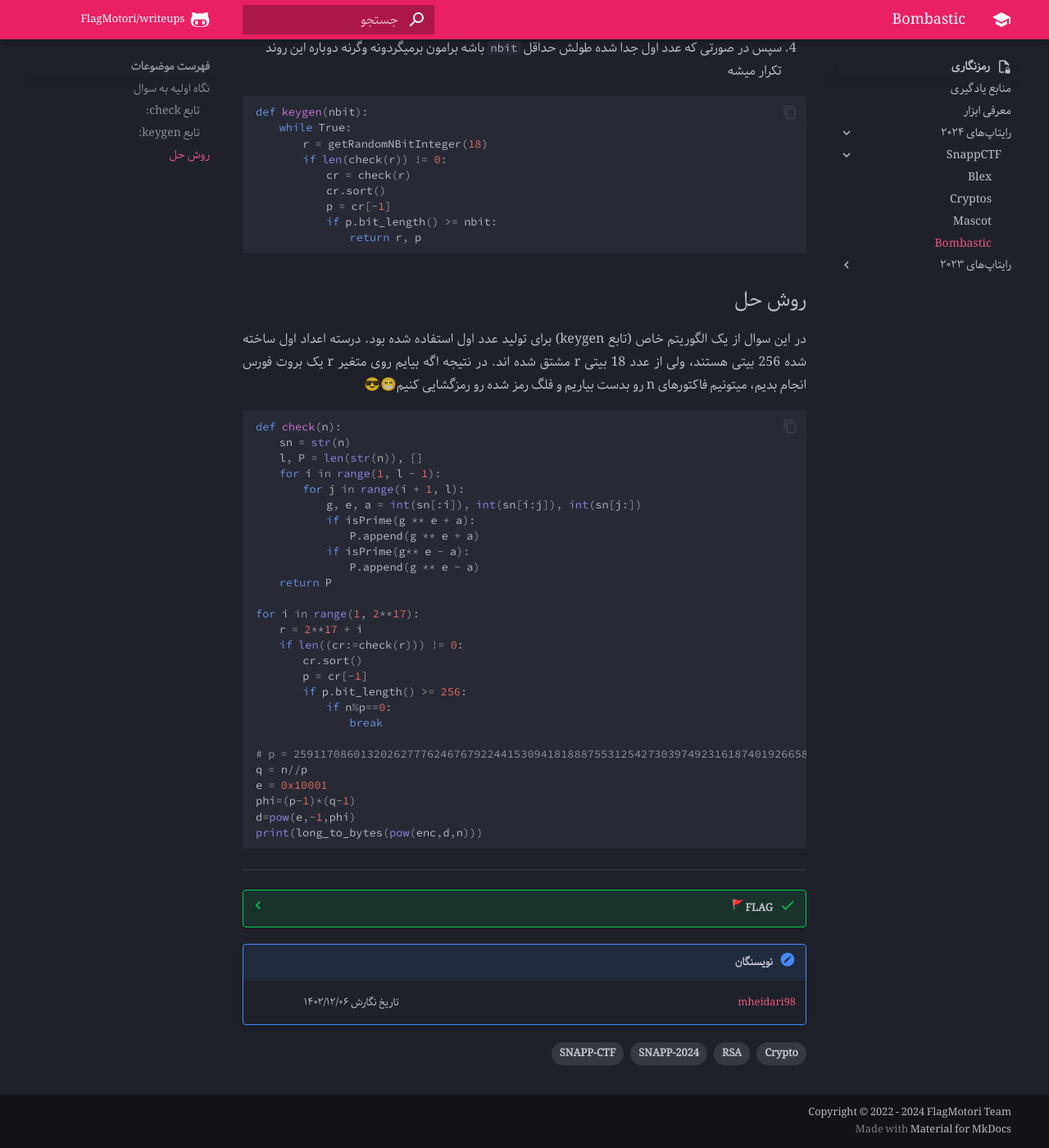
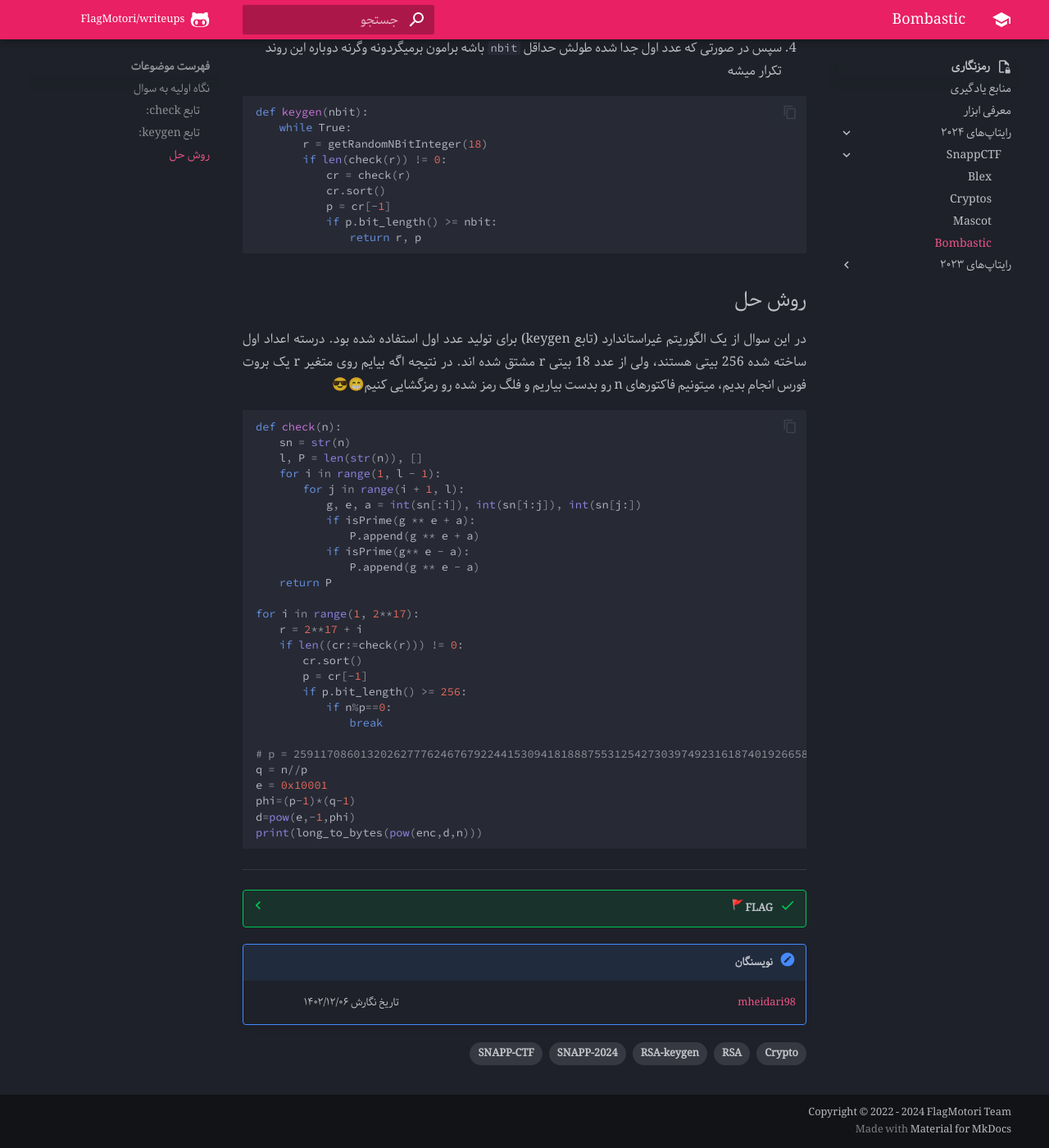
Before and after one commit to FlagMotori/writeups, an MkDocs documentation site: the page built from docs/crypto/writeups/SnappCTF/Bombastic.md, in a window 1280 px wide and 1400 px high, scrolled down 1088 px. Shown: the whole window at 82% size. Built offline with MkDocs 1.6.1 and Material for MkDocs 9.7.7, drawn with Linux system fonts in a browser that asks for light colours; emoji names are drawn with the system emoji font; formulas are drawn with MathJax 3; comment, search, counter and statistics services are not loaded.

Commit message:
Update Bombastic.md

````diff
--- a/docs/crypto/writeups/SnappCTF/Bombastic.md
+++ b/docs/crypto/writeups/SnappCTF/Bombastic.md
@@ -4,6 +4,7 @@ tags:
   - SNAPP-2024
   - Crypto
   - RSA
+  - RSA-keygen
 ---
 
 
@@ -59,7 +60,7 @@ def keygen(nbit):
 ## روش حل
 
 
-در این سوال از یک الگوریتم خاص (تابع keygen) برای تولید عدد اول استفاده شده بود. درسته اعداد اول ساخته شده 256 بیتی هستند، ولی از عدد 18 بیتی r مشتق شده اند. در نتیجه اگه بیایم روی متغیر r یک بروت فورس انجام بدیم، میتونیم فاکتورهای n رو بدست بیاریم و فلگ رمز شده رو رمزگشایی کنیم😁😎
+در این سوال از یک الگوریتم غیراستاندارد (تابع keygen) برای تولید عدد اول استفاده شده بود. درسته اعداد اول ساخته شده 256 بیتی هستند، ولی از عدد 18 بیتی r مشتق شده اند. در نتیجه اگه بیایم روی متغیر r یک بروت فورس انجام بدیم، میتونیم فاکتورهای n رو بدست بیاریم و فلگ رمز شده رو رمزگشایی کنیم😁😎
 
 ```python
 def check(n):
````
